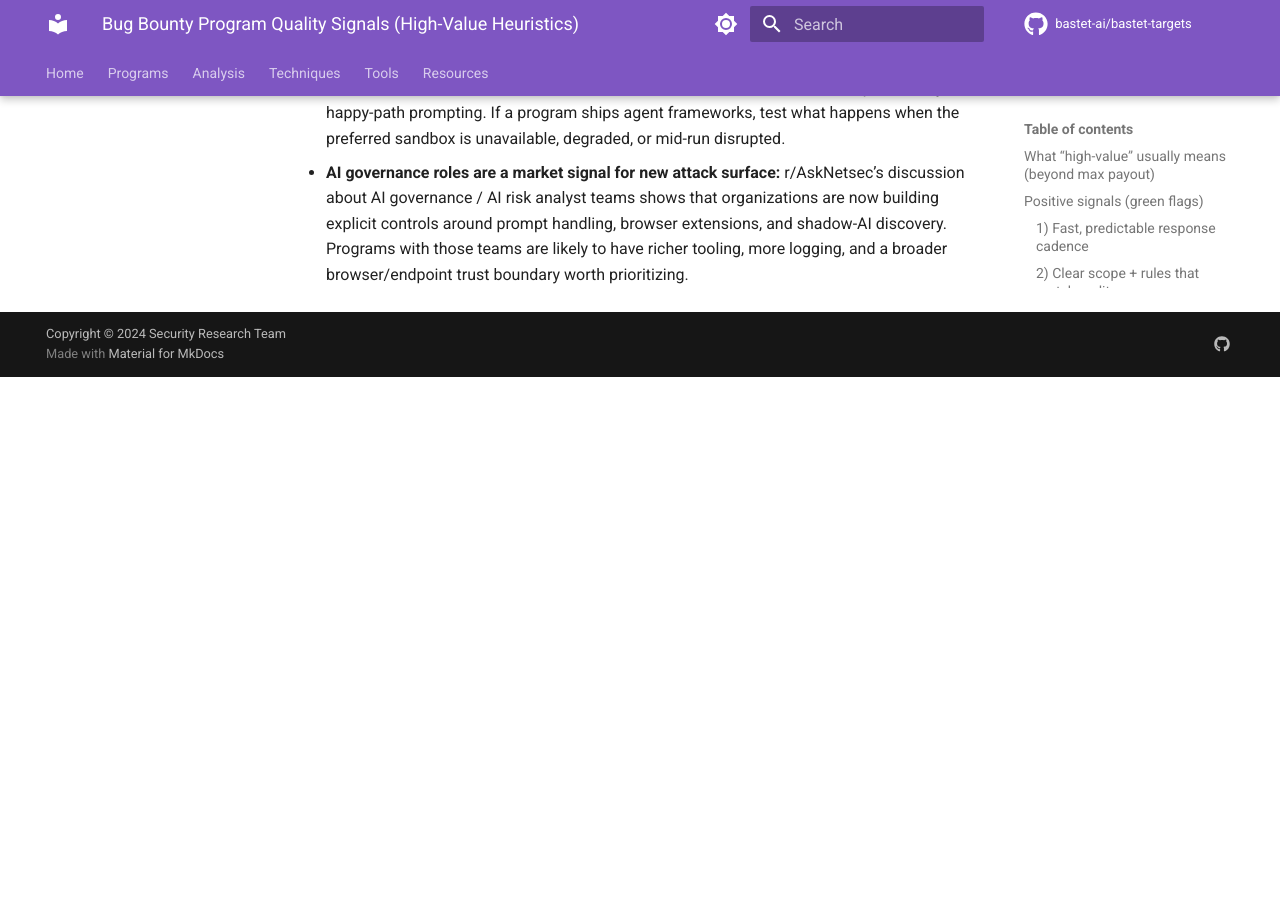
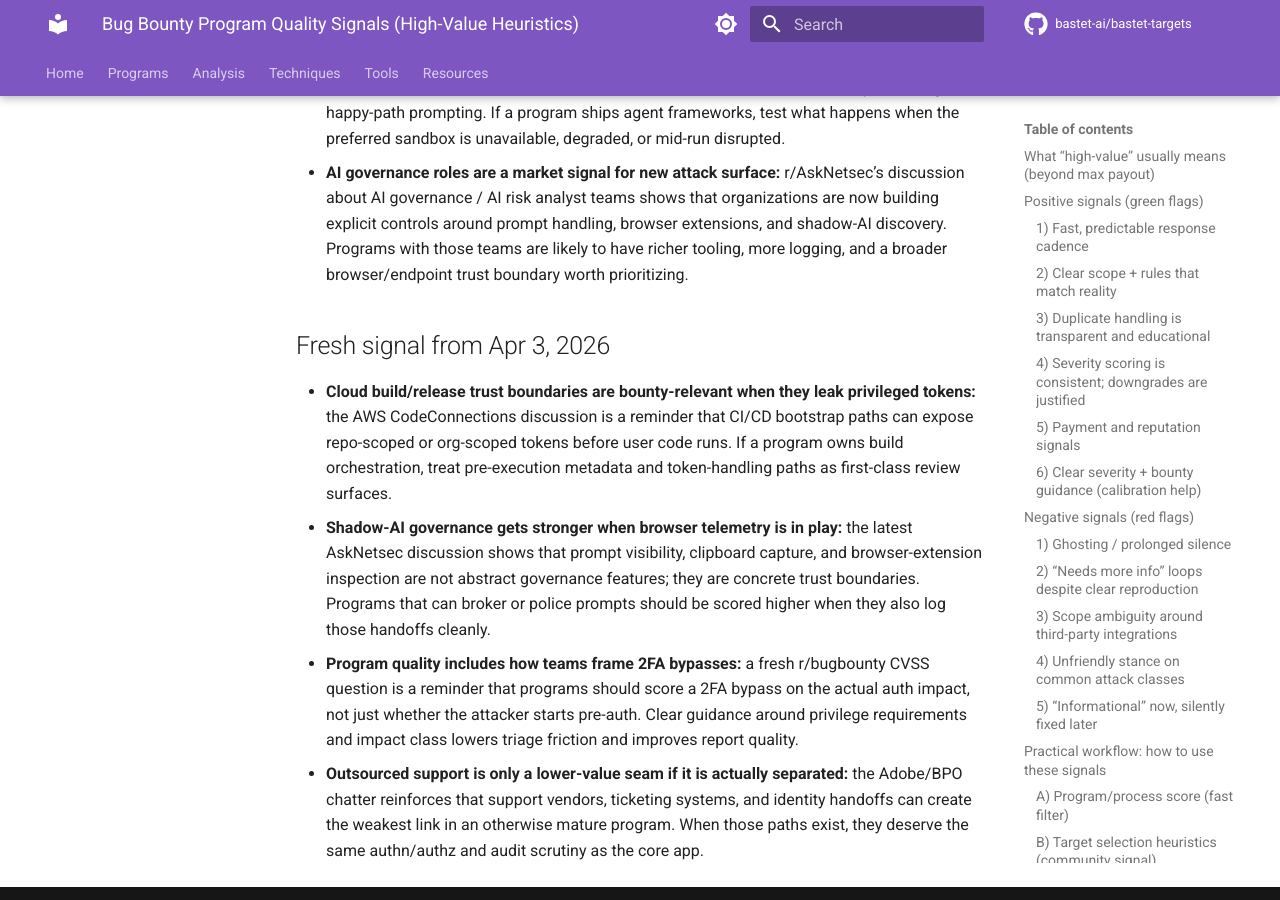
Before and after one commit to bastet-ai/bastet-targets, an MkDocs documentation site: the page built from docs/program-quality-signals.md, in a window 1280 px wide and 900 px high, scrolled down 19334 px. Built offline with MkDocs 1.6.1 and Material for MkDocs 9.7.7, drawn with Linux system fonts in a browser that asks for light colours; comment, search, counter and statistics services are not loaded; before the commit the page ends 19711 px from its top, so only the background shows below that.

Commit message:
docs: add Apr 3 program-quality signals

```diff
--- a/docs/program-quality-signals.md
+++ b/docs/program-quality-signals.md
@@ -302,3 +302,10 @@ As new repeated patterns emerge, update this page with **generalized** (non-doxx
 - **Browser-prompt-layer visibility remains a high-EV question:** the same AskNetsec discussion reinforces that products able to inspect prompt text, extension traffic, or in-browser AI flows are exposing a deeper trust boundary than ordinary domain filtering. That should raise program priority when those controls are in scope.
 - **CrewAI-style fallback chains are a good proxy for agent-program maturity:** fresh netsec discussion of sandbox fallback, SSRF, and arbitrary file-read bugs in a popular multi-agent framework is another reminder that behavior validation must include failure paths, not just happy-path prompting. If a program ships agent frameworks, test what happens when the preferred sandbox is unavailable, degraded, or mid-run disrupted.
 - **AI governance roles are a market signal for new attack surface:** r/AskNetsec’s discussion about AI governance / AI risk analyst teams shows that organizations are now building explicit controls around prompt handling, browser extensions, and shadow-AI discovery. Programs with those teams are likely to have richer tooling, more logging, and a broader browser/endpoint trust boundary worth prioritizing.
+
+## Fresh signal from Apr 3, 2026
+
+- **Cloud build/release trust boundaries are bounty-relevant when they leak privileged tokens:** the AWS CodeConnections discussion is a reminder that CI/CD bootstrap paths can expose repo-scoped or org-scoped tokens before user code runs. If a program owns build orchestration, treat pre-execution metadata and token-handling paths as first-class review surfaces.
+- **Shadow-AI governance gets stronger when browser telemetry is in play:** the latest AskNetsec discussion shows that prompt visibility, clipboard capture, and browser-extension inspection are not abstract governance features; they are concrete trust boundaries. Programs that can broker or police prompts should be scored higher when they also log those handoffs cleanly.
+- **Program quality includes how teams frame 2FA bypasses:** a fresh r/bugbounty CVSS question is a reminder that programs should score a 2FA bypass on the actual auth impact, not just whether the attacker starts pre-auth. Clear guidance around privilege requirements and impact class lowers triage friction and improves report quality.
+- **Outsourced support is only a lower-value seam if it is actually separated:** the Adobe/BPO chatter reinforces that support vendors, ticketing systems, and identity handoffs can create the weakest link in an otherwise mature program. When those paths exist, they deserve the same authn/authz and audit scrutiny as the core app.
```
